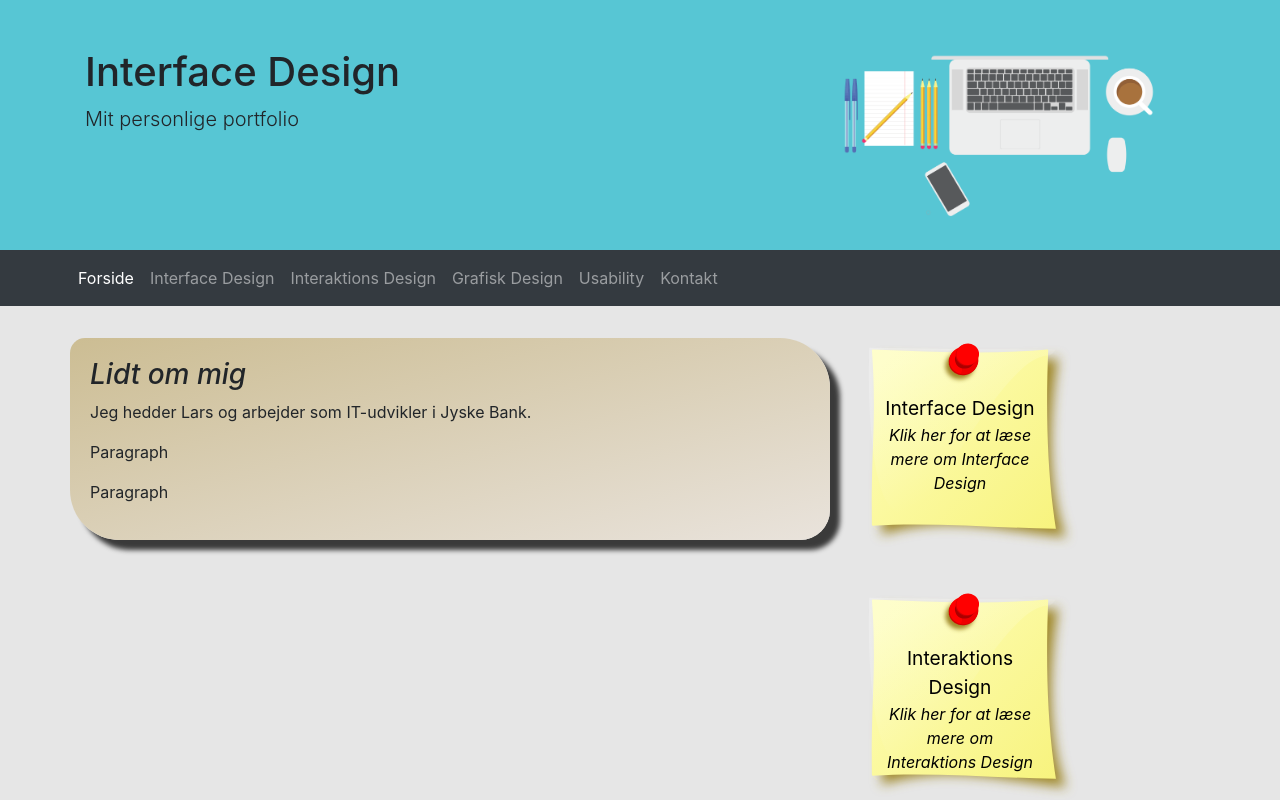
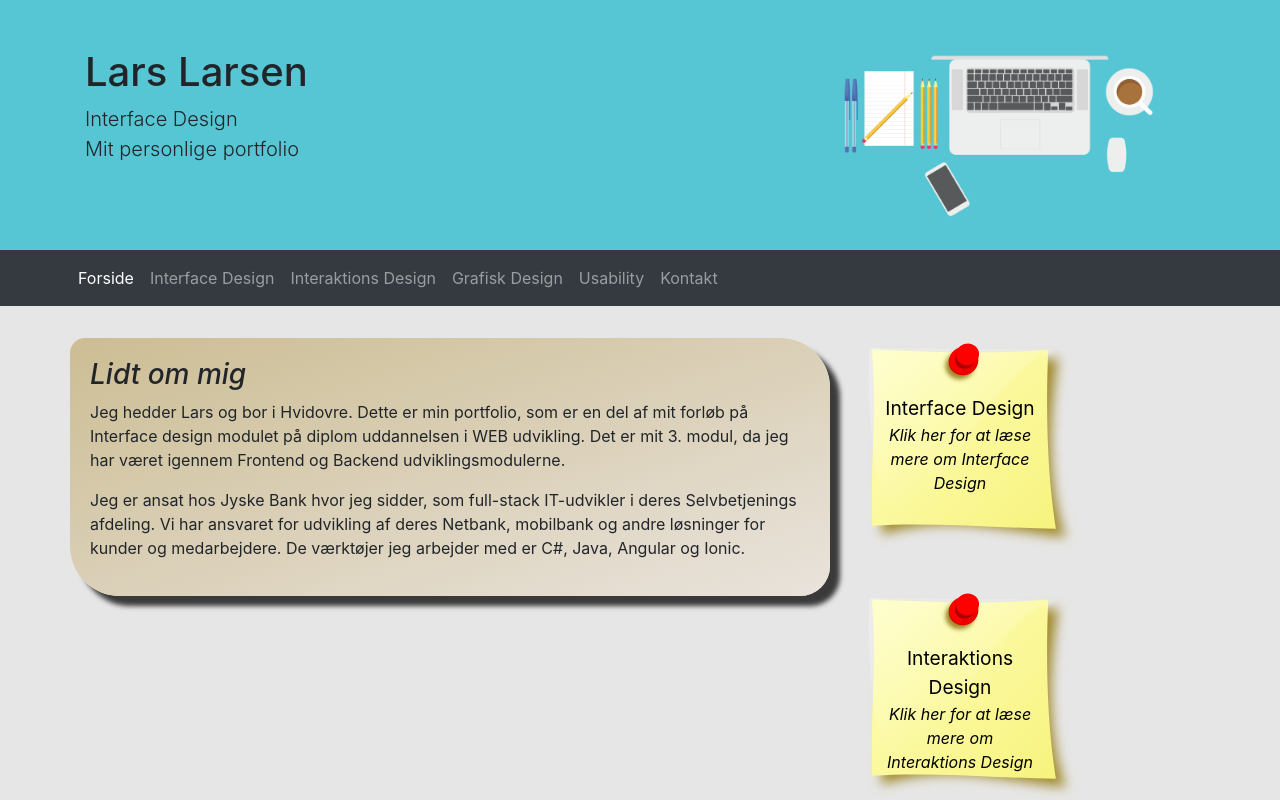
Before and after one commit to larsk7cdk/interfacedesign-portfolio, an Angular app: page /home in a window 1280 px wide. Shown: the top 800 px of the page. Built offline with nearby package versions, Linux system fonts and the light colour scheme.

Commit message:
working...

```diff
--- a/src/app/app.component.html
+++ b/src/app/app.component.html
@@ -1,8 +1,10 @@
 <header>
   <div class="jumbotron jumbotron-fluid m-0 p-0">
     <div class="container logo">
-      <h1 class="display-5 pt-5">Interface Design</h1>
-      <p class="lead">Mit personlige portfolio</p>
+      <h1 class="display-5 pt-5">Lars Larsen</h1>
+      <span class="lead">Interface Design</span>
+      <br>
+      <span class="lead">Mit personlige portfolio</span>
     </div>
   </div>
   <div class="">
--- a/src/app/features/home/home.component.html
+++ b/src/app/features/home/home.component.html
@@ -1,9 +1,18 @@
 <div class="row">
   <div class="col-10 offset-1 col-md-8 offset-md-0 mt-4 about-me">
     <h3>Lidt om mig</h3>
-    <p>Jeg hedder Lars og arbejder som IT-udvikler i Jyske Bank.</p>
-    <p>Paragraph</p>
-    <p>Paragraph</p>
+    <p>
+      Jeg hedder Lars og bor i Hvidovre. Dette er min portfolio, som er en del
+      af mit forløb på Interface design modulet på diplom uddannelsen i WEB
+      udvikling. Det er mit 3. modul, da jeg har været igennem Frontend og
+      Backend udviklingsmodulerne.
+    </p>
+    <p>
+      Jeg er ansat hos Jyske Bank hvor jeg sidder, som full-stack IT-udvikler i
+      deres Selvbetjenings afdeling. Vi har ansvaret for udvikling af deres
+      Netbank, mobilbank og andre løsninger for kunder og medarbejdere. De
+      værktøjer jeg arbejder med er C#, Java, Angular og Ionic.
+    </p>
   </div>
   <div class="col-12 col-md-4">
     <a routerLink="/interface-design" class="post-it-card">
```
